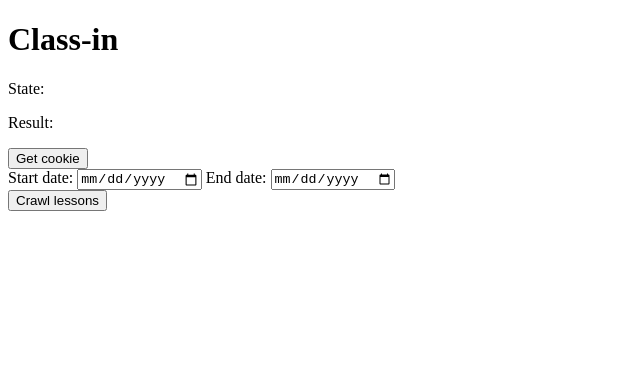
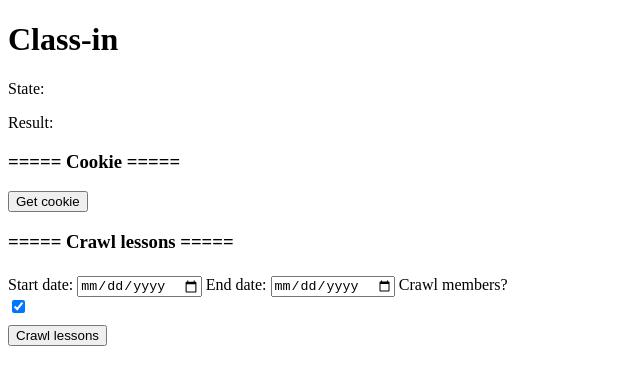
Before and after one commit to hanh-nd/class-in-crawl-extension, a website with bundled scripts: page src/popup.html in a window 1280 px wide. Both pictures are taken after a click on the button "Crawl lessons". Shown: the whole page, without its empty margins (0-640 px from the left). Built offline with nearby package versions, Linux system fonts and the light colour scheme; no server answers.

Commit message:
update code

```diff
--- a/src/index.js
+++ b/src/index.js
@@ -30,6 +30,8 @@ async function getCookie() {
 async function requestCrawlLessons() {
     const startDate = document.getElementById('startDate')?.value;
     const endDate = document.getElementById('endDate')?.value;
+    const crawlMembers =
+        document.getElementById('crawlMembers')?.checked || false;
 
     chrome.runtime.sendMessage({
         data: {
@@ -37,11 +39,16 @@ async function requestCrawlLessons() {
             payload: {
                 startDate,
                 endDate,
+                crawlMembers,
             },
         },
     });
 }
 
+document.getElementById('startDate').addEventListener('change', () => {
+    const endDate = document.getElementById('endDate');
+    endDate.value = document.getElementById('startDate')?.value;
+});
 document.getElementById('do-btn').addEventListener('click', getCookie);
 document
     .getElementById('do-crawl-lessons')
--- a/src/popup.html
+++ b/src/popup.html
@@ -4,6 +4,14 @@
     <style>
         body {
             width: 500px;
+        }
+
+        .pv-8 {
+            padding: 8px 0;
+        }
+
+        .pv-4 {
+            padding: 4px 0;
         }
     </style>
     <body>
@@ -14,10 +22,14 @@
                 <p id="result">Result:</p>
 
                 <div id="main-content">
-                    <button id="do-btn">Get cookie</button>
+                    <div class="section">
+                        <h3>===== Cookie =====</h3>
+                        <button id="do-btn">Get cookie</button>
+                    </div>
 
-                    <div>
-                        <div class="date-select">
+                    <div class="section">
+                        <h3>===== Crawl lessons =====</h3>
+                        <div class="options pv-4">
                             <label for="startDate">Start date:</label>
                             <input
                                 type="date"
@@ -27,8 +39,16 @@
 
                             <label for="startDate">End date:</label>
                             <input type="date" id="endDate" name="endDate" />
+
+                            <label for="crawlMembers">Crawl members?</label>
+                            <input
+                                type="checkbox"
+                                id="crawlMembers"
+                                name="crawlMembers"
+                                checked
+                            />
                         </div>
-                        <div class="action">
+                        <div class="action pv-4">
                             <button id="do-crawl-lessons">Crawl lessons</button>
                         </div>
                     </div>
```
Also changed, not shown: src/background/background.js (+18 -4 lines).
